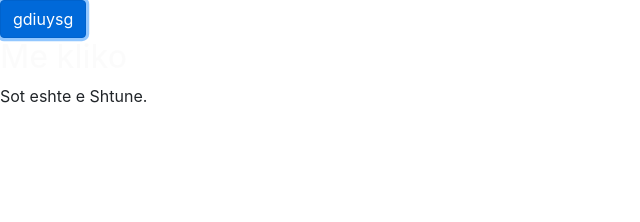
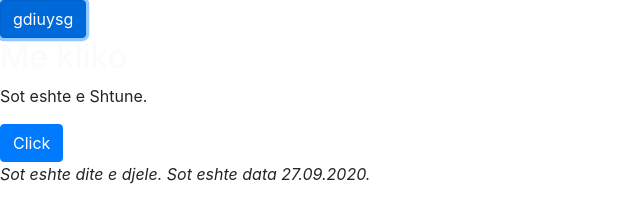
Before and after one commit to laura-ibro/Fundjava, a plain HTML site: page jquery/index.html in a window 1280 px wide. Both pictures are taken after a click on the button "gdiuysg". Shown: the whole page, without its empty margins (0-640 px from the left). Drawn offline with nearby package versions, Linux system fonts and the light colour scheme.

Commit message:
djel 27.09.2020

```diff
--- a/jquery/index.html
+++ b/jquery/index.html
@@ -24,5 +24,29 @@
 
     <script src="js/script.js"></script>
 
+    <button type="button" name="button" class="btn btn-primary" id="button1">Click</button>
+    <div id="paragraf" >
+      <p>
+        Sot eshte dite e djele.
+        Sot eshte data 27.09.2020.
+
+      </p>
+
+      <style media="screen">
+        .highlight{
+
+          background-color: yellow;
+        }
+        .fontsize{
+          font-style: italic;
+        }
+      </style>
+
+    </div>
+
+
+
+
+
   </body>
 </html>
--- a/jquery/js/script.js
+++ b/jquery/js/script.js
@@ -19,15 +19,28 @@ $('p').mouseleave(function() {
 //   })
 
 
-$("#button").click(function(){
+$('#button').click(function(){
     $('#epara').fadeOut();
     $('#edyta').fadeOut(3000);
     $('#etreta').fadeOut("slow");
+})
+
+$('#button1').click(function(){
+  $('#paragraf').prepend('<p id="para"> Ore Mesimore </p>');
+})
+
+
+$('button').dblclick(function(){
+
+$('#para').toggleClass('highlight');
+});
+
+$('button').mouseenter(function(){
+  $('#paragraf').toggleClass('fontsize')
 })
 
 
 
 
 
-
 });
```
